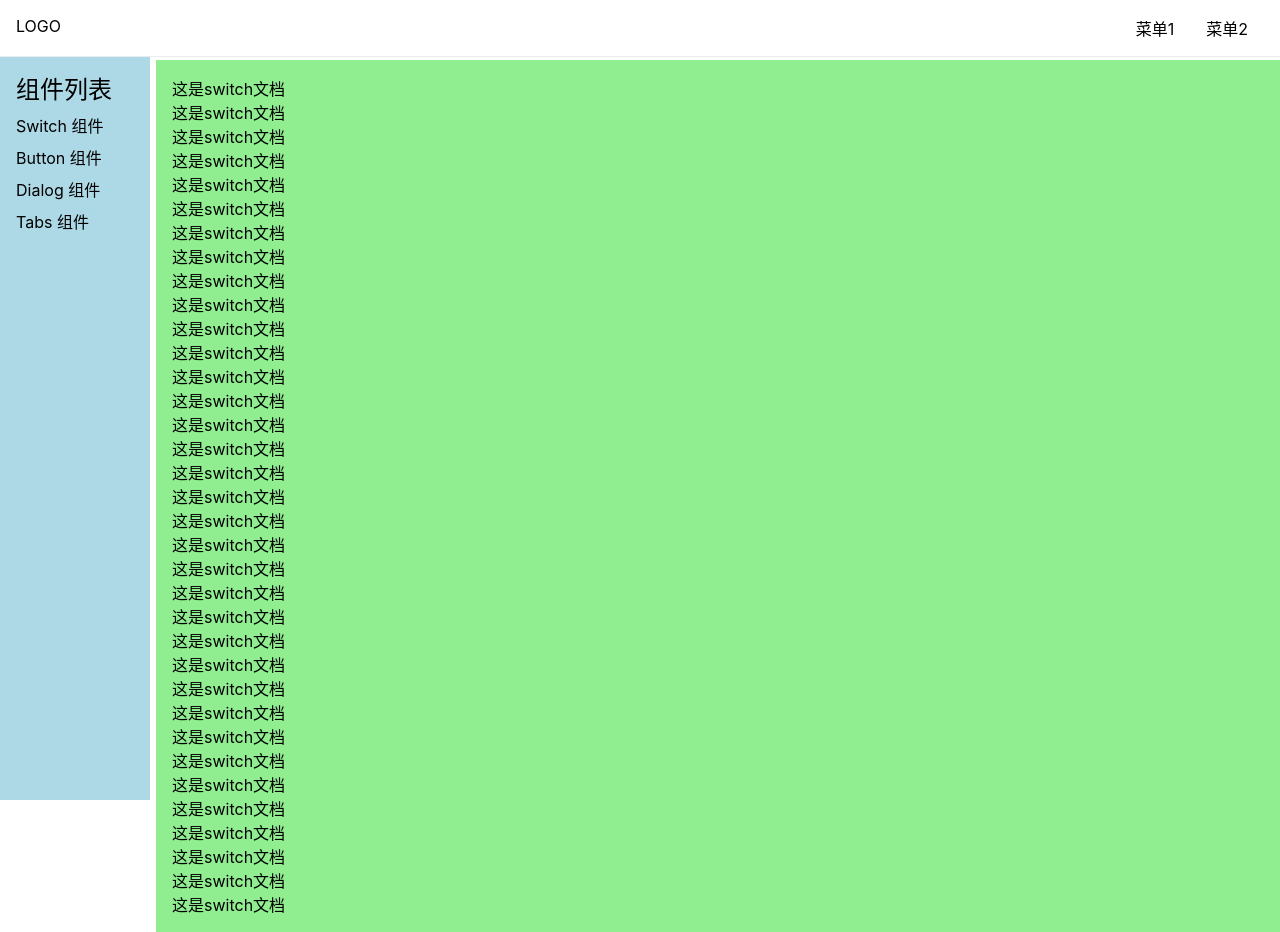
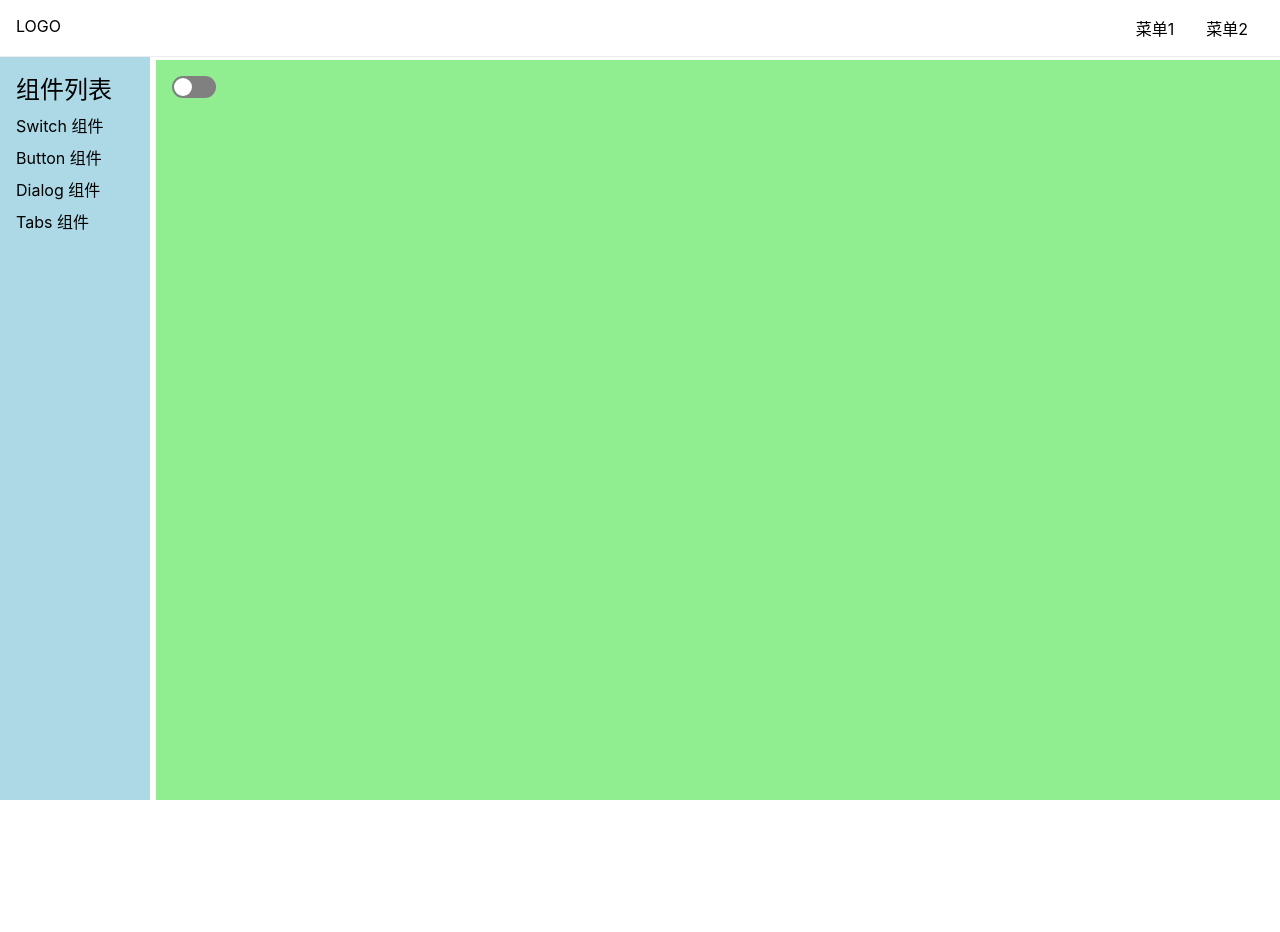
Before and after one commit to jgorijinal/ui-demo, a Vue app: page /#/doc/switch in a window 1280 px wide. After the commit the page ends 800 px from the top, so only its background shows below. Built offline with nearby package versions, Linux system fonts and the light colour scheme.

Commit message:
完成switch组组件的css和动画

```diff
--- a/src/components/SwitchDemo.vue
+++ b/src/components/SwitchDemo.vue
@@ -1,45 +1,13 @@
 <template>
   <div>
-  <p>这是switch文档</p>
-  <p>这是switch文档</p>
-  <p>这是switch文档</p>
-  <p>这是switch文档</p>
-  <p>这是switch文档</p>
-  <p>这是switch文档</p>
-  <p>这是switch文档</p>
-  <p>这是switch文档</p>
-  <p>这是switch文档</p>
-  <p>这是switch文档</p>
-  <p>这是switch文档</p>
-  <p>这是switch文档</p>
-  <p>这是switch文档</p>
-  <p>这是switch文档</p>
-  <p>这是switch文档</p>
-  <p>这是switch文档</p>
-  <p>这是switch文档</p>
-  <p>这是switch文档</p>
-  <p>这是switch文档</p>
-  <p>这是switch文档</p>
-  <p>这是switch文档</p>
-  <p>这是switch文档</p>
-  <p>这是switch文档</p>
-  <p>这是switch文档</p>
-  <p>这是switch文档</p>
-  <p>这是switch文档</p>
-  <p>这是switch文档</p>
-  <p>这是switch文档</p>
-  <p>这是switch文档</p>
-  <p>这是switch文档</p>
-  <p>这是switch文档</p>
-  <p>这是switch文档</p>
-  <p>这是switch文档</p>
-  <p>这是switch文档</p>
-  <p>这是switch文档</p>
+  <Switch />
   </div>
 </template>
+
 <script  lang="ts">
+import Switch from '../lib/Switch.vue'
 export default {
-
+components:{Switch}
 }
 </script>
 <style>
--- /dev/null
+++ b/src/lib/Switch.vue
@@ -0,0 +1,52 @@
+<template>
+  <button :class="{checked:x}" @click="toggle">
+    <span></span>
+  </button>
+</template>
+
+<script>
+import {ref} from "vue";
+
+export default {
+  name: "Switch",
+  setup(){
+    const x = ref(false)
+    const toggle = ()=>{
+      x.value= !x.value
+    }
+    return{x, toggle}
+  }
+
+}
+</script>
+
+<style lang="scss" scoped>
+$h:22px;
+$h2: $h - 4px;
+button {
+  width:$h *2;
+  height: $h;
+  background:grey;
+  border: none;
+  border-radius: $h/2;
+  position: relative;
+}
+span{
+  display: inline-block;
+  width:$h2;
+  height:$h2;
+  background: white;
+  border-radius: $h/2;
+  position: absolute;
+  left:2px;
+  top:2px;
+  transition: left 250ms ;
+}
+button.checked{
+  background: blue;
+ span{
+   left:23px;
+ }
+}
+
+</style>
```
